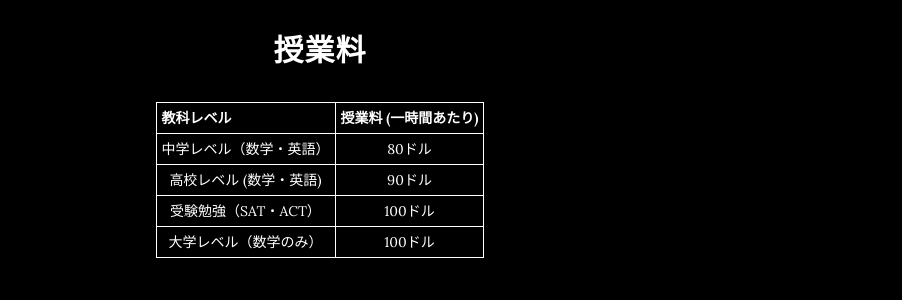
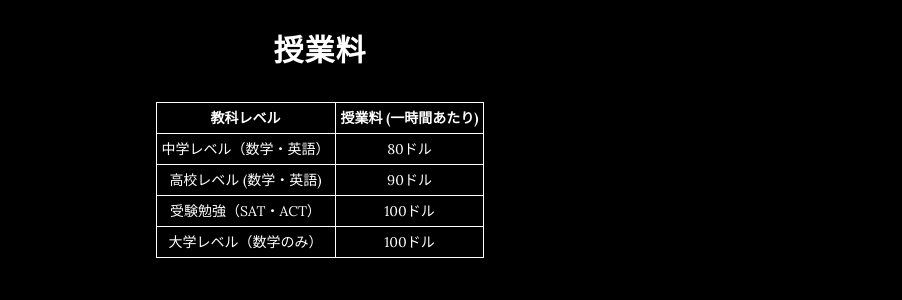
Before and after one commit to taro-shima-jpn/taro-shima-jpn.github.io, a Jekyll site: the page built from index.html, in a window 1280 px wide and 900 px high, scrolled down 1510 px. Shown: the part 150-450 px from the top of the window, without its empty margins (320-1222 px from the left). Built offline with Jekyll 4.4.1, drawn with Linux system fonts in a browser that asks for light colours.

Commit message:
Update rates.html

```diff
--- a/_includes/rates.html
+++ b/_includes/rates.html
@@ -19,7 +19,7 @@
           <h2>授業料</h2>
           <table class="center">
             <tr>
-              <th style="text-align:ceßnter">教科レベル</th>
+              <th style="text-align:center">教科レベル</th>
               <th style="text-align:center">授業料 (一時間あたり)</th>
             </tr>
             <tr>
```
